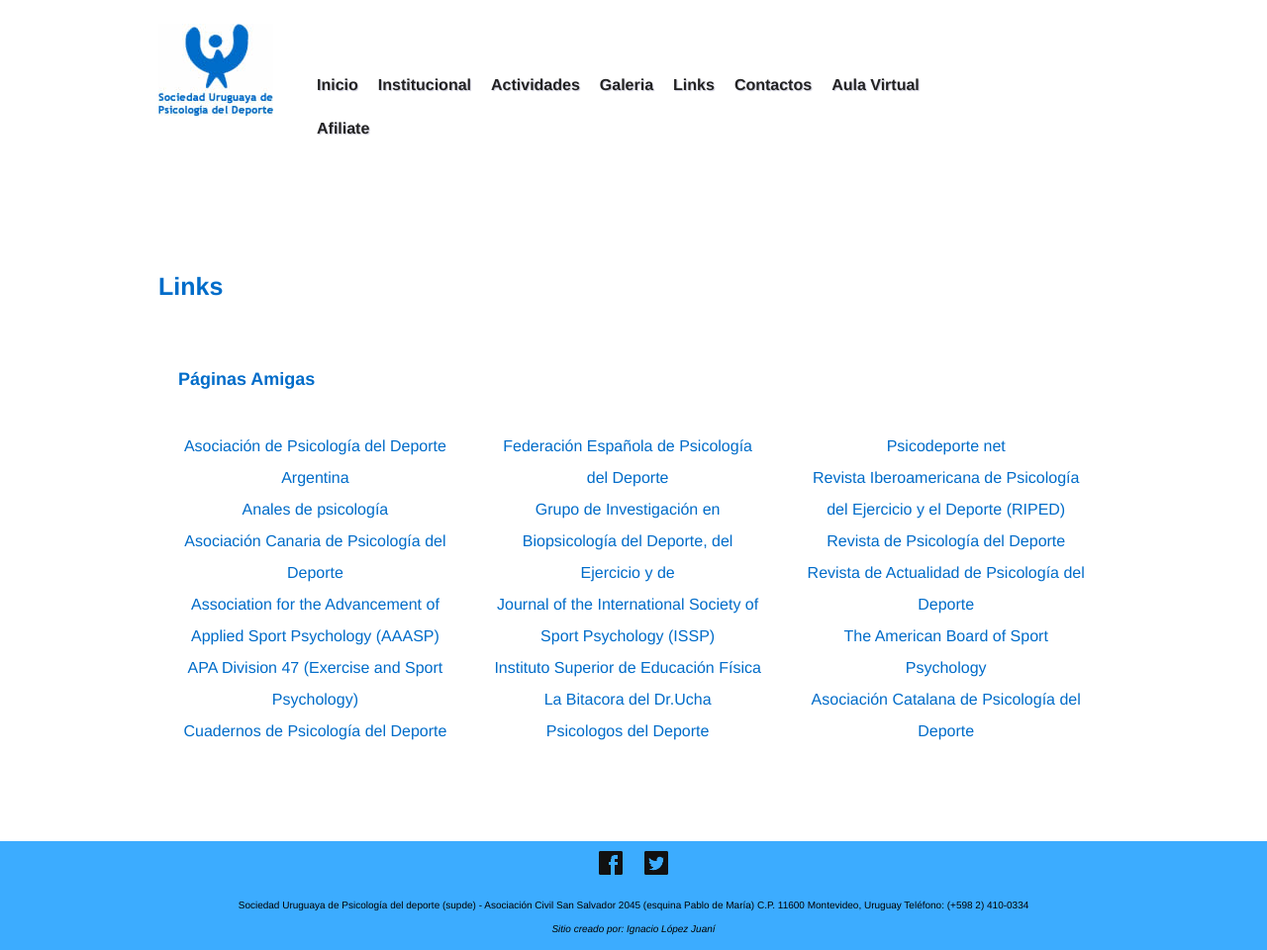
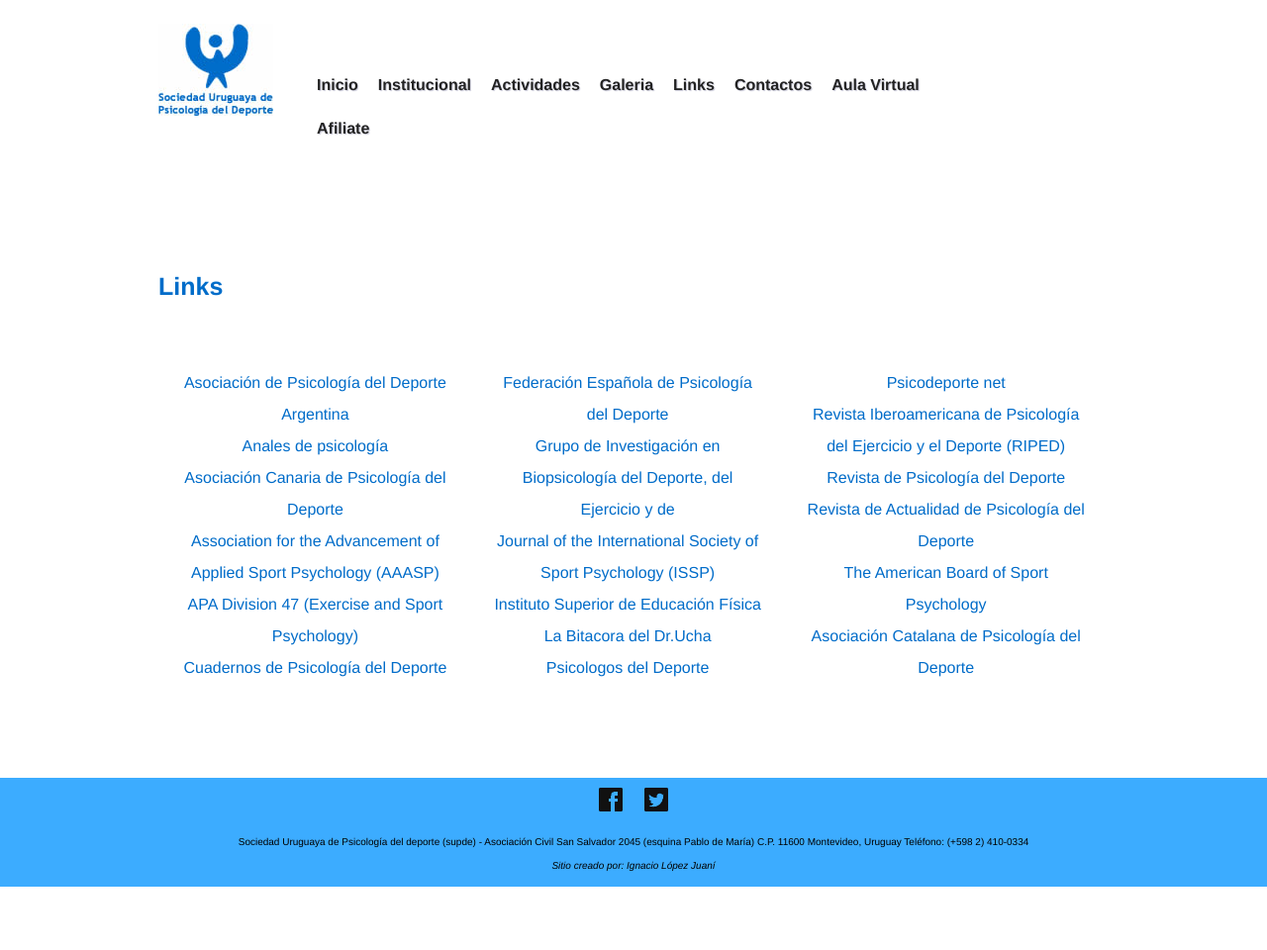
Before and after one commit to ignaciolopezjuani/supde, a Jekyll site: the page built from links.html, in a window 1280 px wide. Shown: the whole page at 99% size. Built offline with Jekyll 4.4.1, drawn with Linux system fonts in a browser that asks for light colours; nearby versions of some CDN libraries; some web fonts are replaced; Markdown is read by kramdown in place of the engine named in the settings; after the commit the page ends 900 px from its top, so only the background shows below that.

Commit message:
Remove h3 in links.html

```diff
--- a/links.html
+++ b/links.html
@@ -6,7 +6,6 @@
 
 
 <h3 class="main-title">Links</h3>
-<h3 class="secondary-title">Páginas Amigas</h3>
 <div class="center">
     <table>
         <tr>
```
